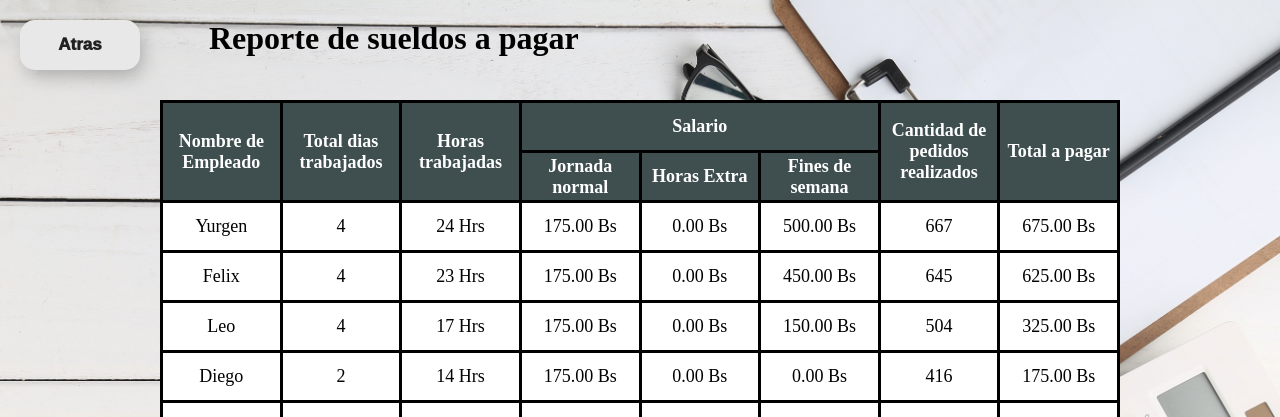
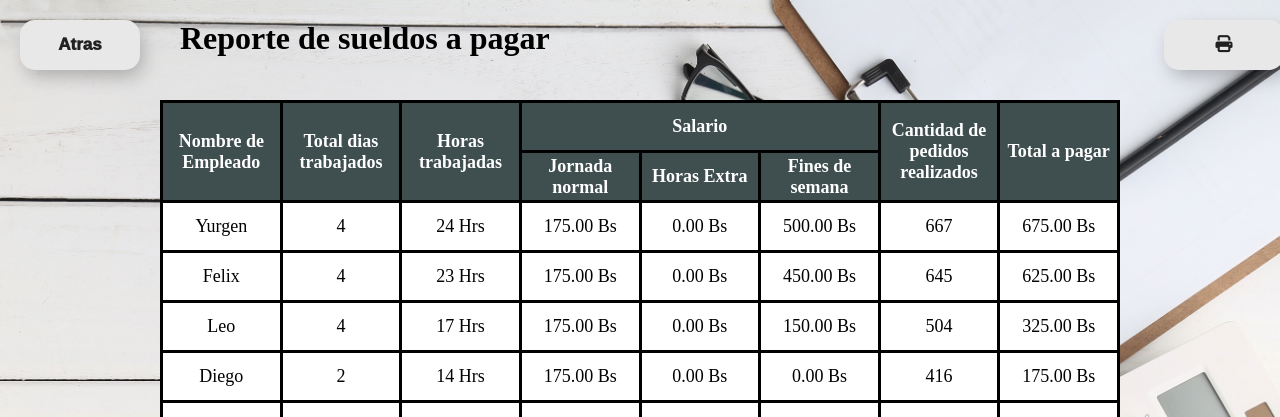
Before and after one commit to Yarias2106/TSS_Pyme_Envios, a Django app: page /empleadoReporte/ in a window 1280 px wide. Shown: the top 417 px of the page. Run offline with Django 4.2, Linux system fonts and the light colour scheme; data comes from the database, SQL or seed files in the repository; some libraries are stand-ins or nearby versions.

Commit message:
El final, ahora si :v x2

```diff
--- a/TSS/Templates/paginainicio.html
+++ b/TSS/Templates/paginainicio.html
@@ -44,7 +44,7 @@
             <button onclick='location.href="/pedxDia"'>Pedidos por Dia</button>
             <br><br>
             <button onclick='location.href="/empleados"'>Lista de Empleados</button><br>
-            <button onclick='location.href="/empleadoReporte"'>Planilla de empleados</button>
+            <button onclick='location.href="/empleadoReporte"'>Planilla de pago</button>
         </div>
         <div class="imagen_relleno">
             <h2>Sistema de asignación de pedidos</h2>
--- a/TSS/Templates/plantilla.html
+++ b/TSS/Templates/plantilla.html
@@ -5,6 +5,7 @@
     <meta charset="UTF-8">
     <meta http-equiv="X-UA-Compatible" content="IE=edge">
     <link rel="stylesheet" href="{% static '/css/styles.css' %}">
+    <script src="https://kit.fontawesome.com/b6788bfebb.js" crossorigin="anonymous"></script>
     <meta name="viewport" content="width=device-width, initial-scale=1.0">
     <title>Planilla</title>
 </head>
@@ -21,8 +22,9 @@
     margin-top: 20px;
     margin-left: 20px;
     margin-bottom: 30px;
+    margin-right: 30px;
     display: grid;
-    grid-template-columns: 15% 85%;
+    grid-template-columns: 13% 80% 7%;
 }
 .titulo_plan button{
     width: 120px;
@@ -35,12 +37,16 @@
     min-height: 100vh;
     background-size: cover;
 }
+.icon {
+    margin-left: 20px;
+}
 </style>
 <body class="da">
     <div>
         <div class="titulo_plan">
             <button onclick='location.href="/home"'>Atras</button>
             <h1>Reporte de sueldos a pagar</h1>
+            <button class="incon"><i class="fa-solid fa-print"></i></button>
         </div>
         <div class="tabla_plantilla">
             <table>
```
